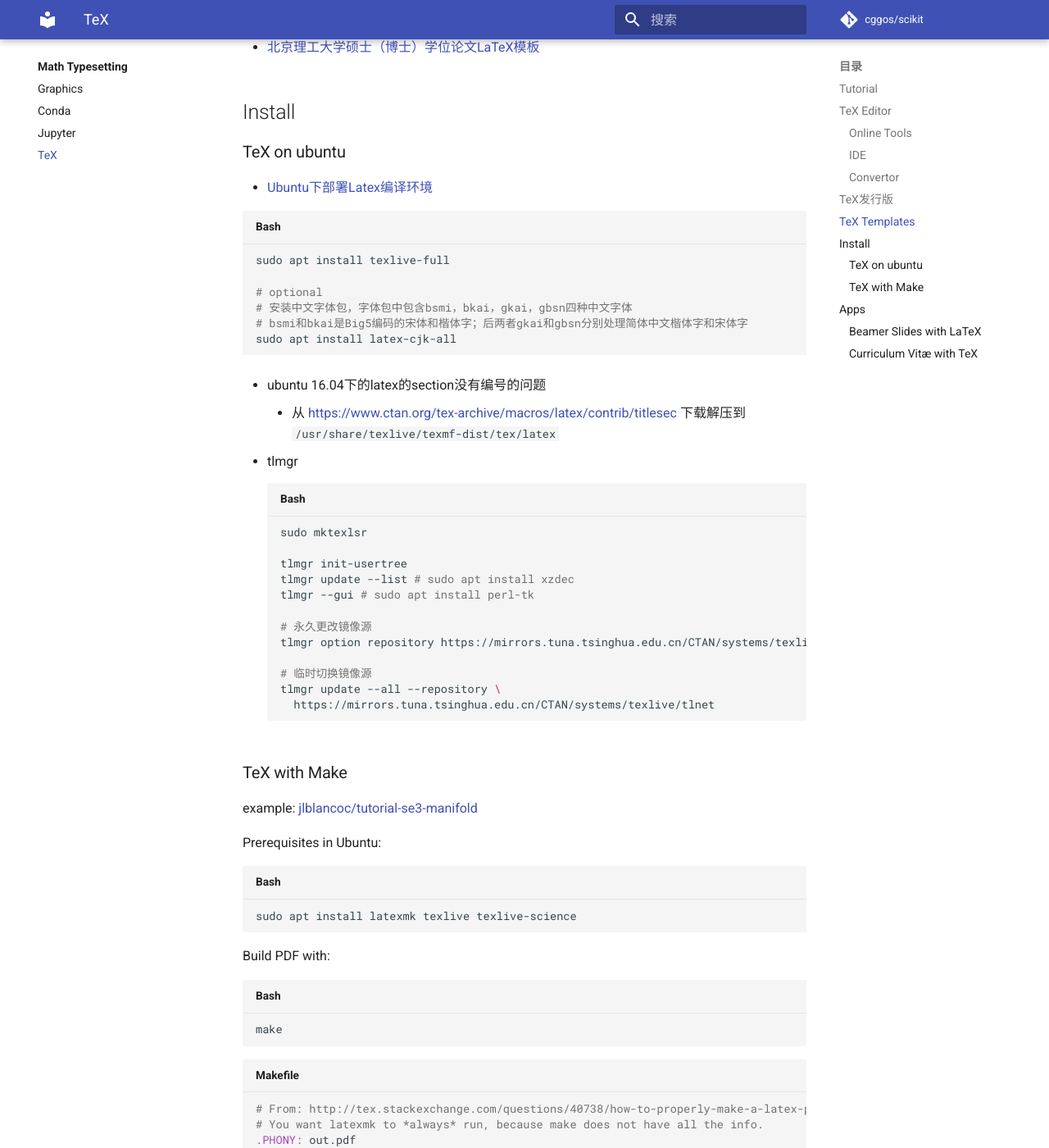
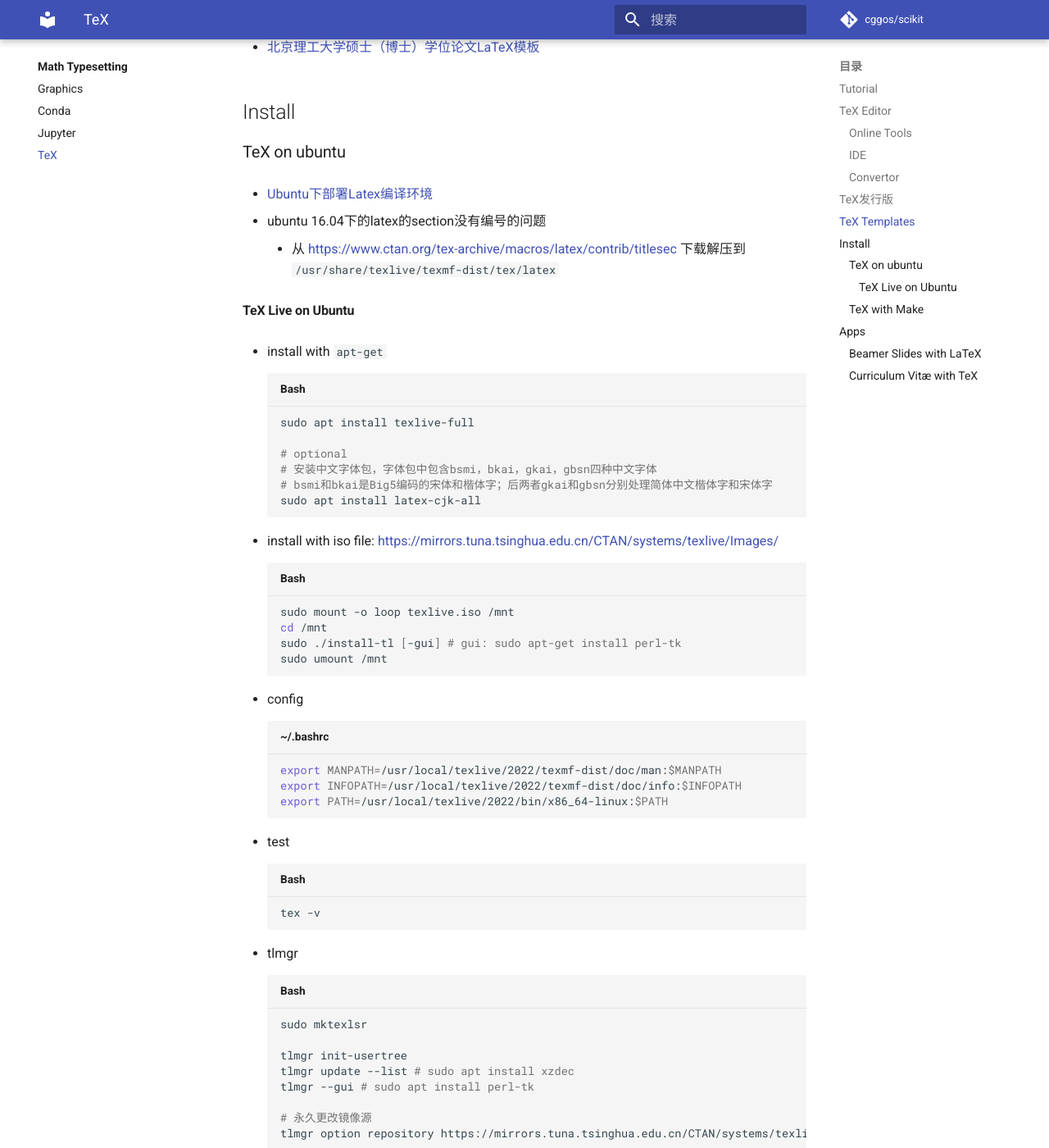
Before and after one commit to cggos/SciKit, an MkDocs documentation site: the page built from docs/typesetting/TeX.md, in a window 1280 px wide and 1400 px high, scrolled down 1832 px. Shown: the whole window at 82% size. Built offline with MkDocs 1.6.1 and Material for MkDocs 9.7.7, drawn with Linux system fonts in a browser that asks for light colours; comment, search, counter and statistics services are not loaded.

Commit message:
update docs: typesetting/TeX.md

````diff
--- a/docs/typesetting/TeX.md
+++ b/docs/typesetting/TeX.md
@@ -77,17 +77,41 @@
 
 * [Ubuntu下部署Latex编译环境](http://ptbsare.org/2014/05/12/ubuntu%E4%B8%8B%E9%83%A8%E7%BD%B2latex%E7%BC%96%E8%AF%91%E7%8E%AF%E5%A2%83/#1_-从源里面安装)
 
-```sh
-sudo apt install texlive-full
-
-# optional
-# 安装中文字体包，字体包中包含bsmi，bkai，gkai，gbsn四种中文字体
-# bsmi和bkai是Big5编码的宋体和楷体字；后两者gkai和gbsn分别处理简体中文楷体字和宋体字
-sudo apt install latex-cjk-all
-```
 
 * ubuntu 16.04下的latex的section没有编号的问题
     - 从 https://www.ctan.org/tex-archive/macros/latex/contrib/titlesec 下载解压到 `/usr/share/texlive/texmf-dist/tex/latex`
+
+#### TeX Live on Ubuntu
+
+* install with `apt-get`
+  ```sh
+  sudo apt install texlive-full
+
+  # optional
+  # 安装中文字体包，字体包中包含bsmi，bkai，gkai，gbsn四种中文字体
+  # bsmi和bkai是Big5编码的宋体和楷体字；后两者gkai和gbsn分别处理简体中文楷体字和宋体字
+  sudo apt install latex-cjk-all
+  ```
+
+* install with iso file: https://mirrors.tuna.tsinghua.edu.cn/CTAN/systems/texlive/Images/
+  ```sh
+  sudo mount -o loop texlive.iso /mnt
+  cd /mnt
+  sudo ./install-tl [-gui] # gui: sudo apt-get install perl-tk
+  sudo umount /mnt
+  ```
+
+* config
+  ```sh title="~/.bashrc"
+  export MANPATH=/usr/local/texlive/2022/texmf-dist/doc/man:$MANPATH
+  export INFOPATH=/usr/local/texlive/2022/texmf-dist/doc/info:$INFOPATH
+  export PATH=/usr/local/texlive/2022/bin/x86_64-linux:$PATH
+  ```
+
+* test
+  ```sh
+  tex -v
+  ```
 
 * tlmgr
   ```sh
````
